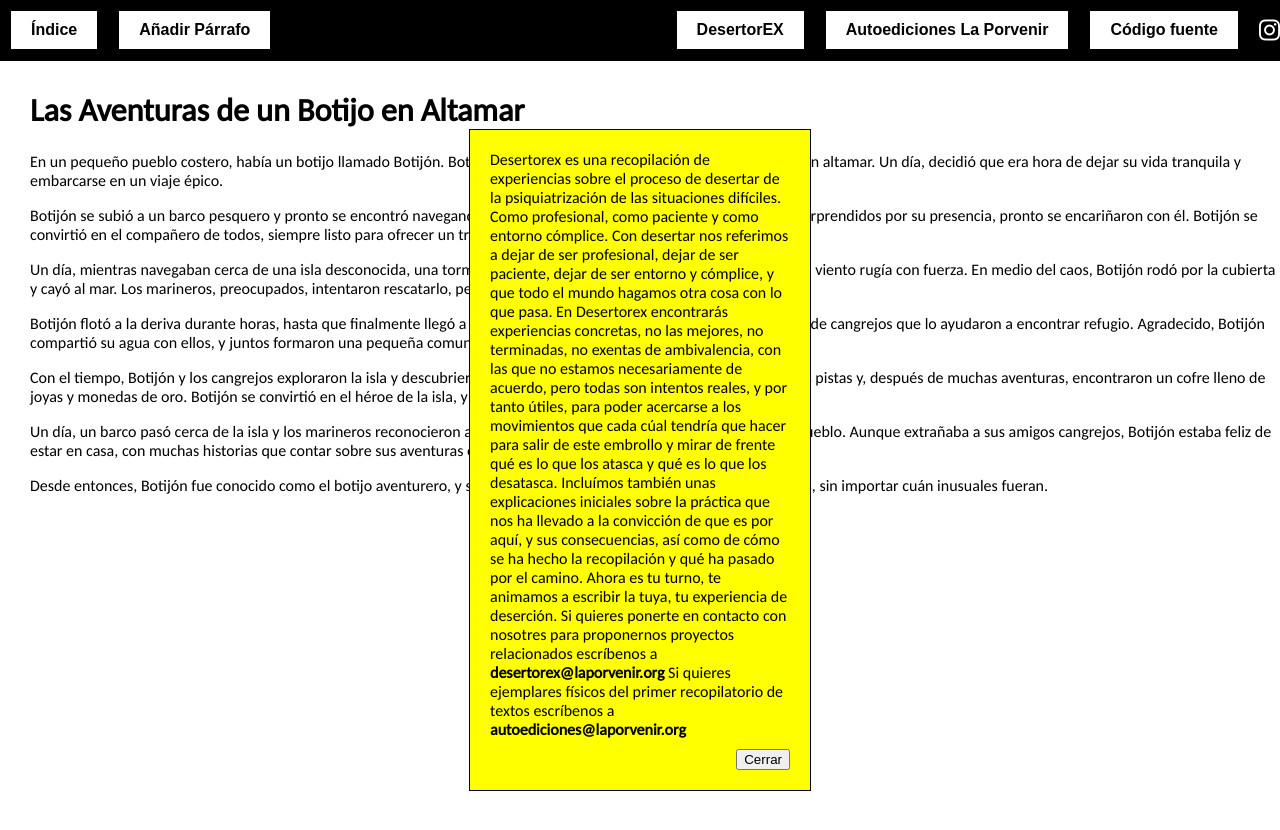
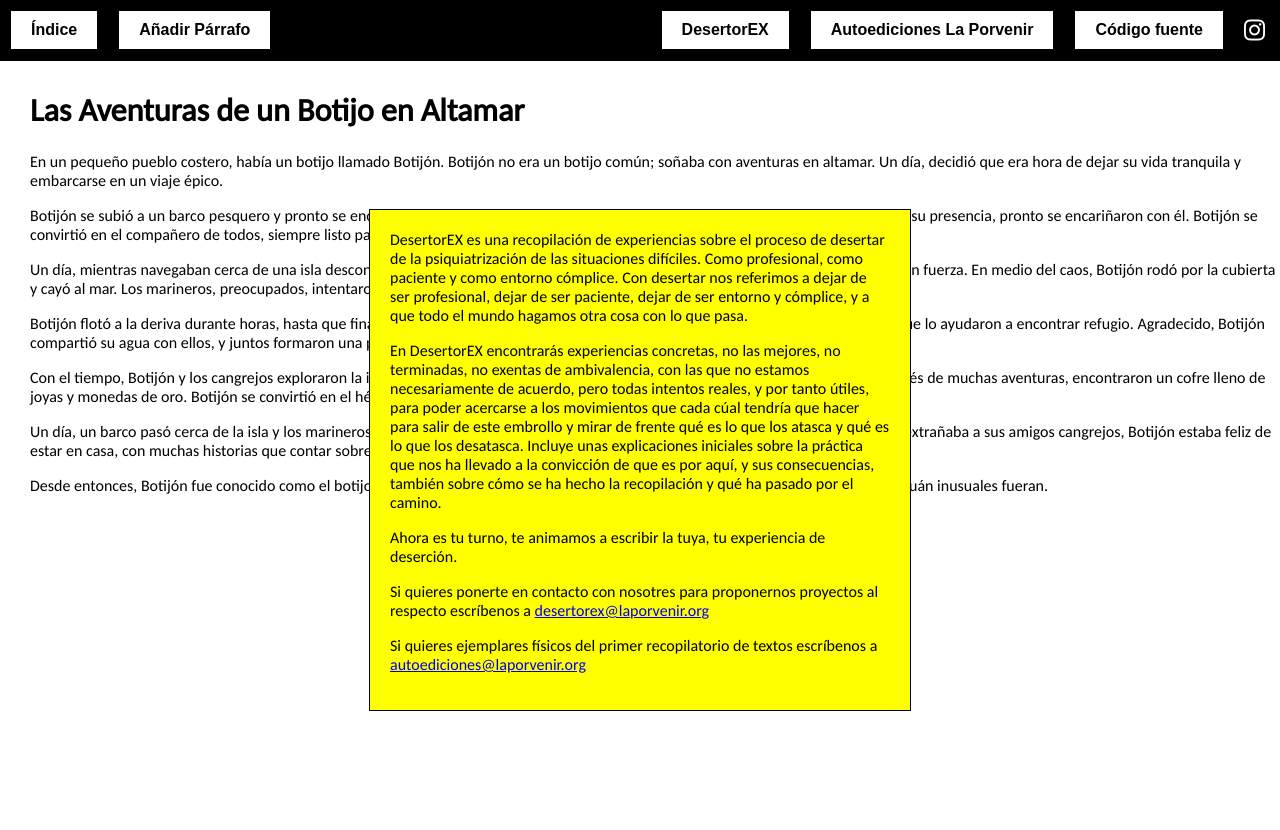
Before and after one commit to sagarrabanana/editable, a Django app: template parrafos/templates/parrafos/mostrar_texto.html in a window 1280 px wide, after a click on "DesertorEX". Shown: the top 830 px of the page. Run offline with Django 5.2, Linux system fonts and the light colour scheme; the template is opened without the code that fills it, so the values that code supplies are empty.

Commit message:
Features/lista deseos (#6)
* indice apañau

* icono insta centrado

* apañado margen superior añadir parrafo

* texto popups check!

---------

Co-authored-by: jon_hawk <jon.aguero@hawkbiosystems.com>

```diff
--- a/parrafos/static/parrafos/styles.css
+++ b/parrafos/static/parrafos/styles.css
@@ -42,6 +42,7 @@ body {
 .header .instagram-icon {
     color: white;
     margin-left: 10px;
+    margin-right: 15px;
     font-size: 24px;
     text-decoration: none;
 }
@@ -56,7 +57,7 @@ body {
     font-size: 1.5em;
 }
 .sidebar {
-    height: 100%;
+    height: calc(100vh - 60px);
     width: 250px;
     position: fixed;
     top: 0;
@@ -88,6 +89,11 @@ body {
 #contenido {
     margin-left: 30px; /* Espacio para el botón "Índice" */
     padding-top: 70px; /* Ajustar según la altura de la cabecera */
+    transition: margin-left 0.5s;
+}
+#contenido-anadir {
+    margin-left: 30px; /* Espacio para el botón "Índice" */
+    padding-top: 10px; /* Ajustar según la altura de la cabecera */
     transition: margin-left 0.5s;
 }
 #contenido.shifted {
@@ -140,13 +146,14 @@ body {
     padding: 20px;
     background-color: yellow; /* Fondo amarillo */
     border: 1px solid black;
-    width: 300px;
+    width: 500px;
     top: 50%;
     left: 50%;
     transform: translate(-50%, -50%);
 }
 .popup p {
     margin: 0;
+    margin-bottom: 1em;
 }
 .popup .close-btn {
     display: block;
--- a/parrafos/templates/parrafos/anadir_parrafo.html
+++ b/parrafos/templates/parrafos/anadir_parrafo.html
@@ -15,7 +15,7 @@
     </style>
 </head>
 <body>
-    <div id="contenido" class="form-container">
+    <div id="contenido-anadir" class="form-container">
         <h1>Añadir un nuevo Párrafo</h1>
         {% if form.errors %}
             <div class="alert alert-danger">
--- a/parrafos/templates/parrafos/mostrar_texto.html
+++ b/parrafos/templates/parrafos/mostrar_texto.html
@@ -61,31 +61,23 @@
         </div>
     </div>
 
-    <div id="quePopup" class="popup">
-        <p>Desertorex es una recopilación de experiencias sobre el proceso de desertar de la psiquiatrización de las situaciones difíciles. Como profesional, como paciente y como entorno cómplice. Con desertar nos referimos a dejar de ser profesional, dejar de ser paciente, dejar de ser entorno y cómplice, y que todo el mundo hagamos otra cosa con lo que pasa.
+    <div id="quePopup" class="popup" onclick="event.stopPropagation()">
+        <p>DesertorEX es una recopilación de experiencias sobre el proceso de desertar de la psiquiatrización de las situaciones difíciles. Como profesional, como paciente y como entorno cómplice. Con desertar nos referimos a dejar de ser profesional, dejar de ser paciente, dejar de ser entorno y cómplice, y a que todo el mundo hagamos otra cosa con lo que pasa.</p>
 
-            En Desertorex encontrarás experiencias concretas, no las mejores, no terminadas, no exentas de ambivalencia, con las que no estamos necesariamente de acuerdo, pero todas son intentos reales, y por tanto útiles, para poder acercarse a los movimientos que cada cúal tendría que hacer para salir de este embrollo y mirar de frente qué es lo que los atasca y qué es lo que los desatasca. Incluímos también unas explicaciones iniciales sobre la práctica que nos ha llevado a la convicción de que es por aquí, y sus consecuencias, así como de cómo se ha hecho la recopilación y qué ha pasado por el camino.
+        <p>En DesertorEX encontrarás experiencias concretas, no las mejores, no terminadas, no exentas de ambivalencia, con las que no estamos necesariamente de acuerdo, pero todas intentos reales, y por tanto útiles, para poder acercarse a los movimientos que cada cúal tendría que hacer para salir de este embrollo y mirar de frente qué es lo que los atasca y qué es lo que los desatasca. Incluye unas explicaciones iniciales sobre la práctica que nos ha llevado a la convicción de que es por aquí, y sus consecuencias, también sobre cómo se ha hecho la recopilación y qué ha pasado por el camino.</p>
 
-            Ahora es tu turno, te animamos a escribir la tuya, tu experiencia de deserción.
+        <p>Ahora es tu turno, te animamos a escribir la tuya, tu experiencia de deserción.</p>
 
-            Si quieres ponerte en contacto con nosotres para proponernos proyectos relacionados escríbenos a <b>desertorex@laporvenir.org</b>
-            Si quieres ejemplares físicos del primer recopilatorio de textos escríbenos a <b>autoediciones@laporvenir.org</b></p>
-        <div class="close-btn">
-            <button onclick="closePopup('quePopup')">Cerrar</button>
-        </div>
+        <p>Si quieres ponerte en contacto con nosotres para proponernos proyectos al respecto escríbenos a <a href="mailto:desertorex@laporvenir.org">desertorex@laporvenir.org</a></p>
+        <p>Si quieres ejemplares físicos del primer recopilatorio de textos escríbenos a <a href="mailto:autoediciones@laporvenir.org">autoediciones@laporvenir.org</a></p>
     </div>
-    <div id="autoedicionesPopup" class="popup">
-        <p>Todo esto no sale de la nada. Mucho de atreverse, muchos palos, muchos desencuentros, muchas conversaciones y reuniones, mucho pensar en común, mucha gente, mucho conocimiento acumulado puesto en práctica, mucha autogestión.
-            Apostamos por la cultura libre, el software libre. Pedimos que se ponga conciencia en que libre no significa gratis, así que si quieres redistribuir lo que sí que tienes con nosotres puedes consultar cómo hacerlo <a href="https://laporvenir.org/tu/" target="_blank"> aquí</a>.</p>
-        <div class="close-btn">
-            <button onclick="closePopup('autoedicionesPopup')">Cerrar</button>
-        </div>
+    <div id="autoedicionesPopup" class="popup" onclick="event.stopPropagation()">
+        <p>Todo esto no sale de la nada. Mucho de atreverse, muchos palos, muchos desencuentros, muchas conversaciones y reuniones, mucho pensar en común, mucha gente, mucho conocimiento acumulado puesto en práctica, mucha autogestión.</p>
+
+    <p>Apostamos por la cultura libre. Pedimos que se ponga conciencia en que libre no significa gratis, así que si quieres redistribuir lo que sí que tienes con nosotres puedes consultar cómo hacerlo <a href="https://laporvenir.org/tu/" target="_blank">aqui</a>.</p>
     </div>
-    <div id="codigoPopup" class="popup">
+    <div id="codigoPopup" class="popup" onclick="event.stopPropagation()">
         <p>Esto es el popup de Código</p>
-        <div class="close-btn">
-            <button onclick="closePopup('codigoPopup')">Cerrar</button>
-        </div>
     </div>
 
     <script>
@@ -115,11 +107,19 @@
         }
 
         function showPopup(popupId) {
-            document.getElementById(popupId).style.display = 'block';
+            var popup = document.getElementById(popupId);
+            popup.style.display = 'block';
+            setTimeout(() => document.addEventListener('click', closePopupOnClickOutside), 0);
         }
 
-        function closePopup(popupId) {
-            document.getElementById(popupId).style.display = 'none';
+        function closePopupOnClickOutside(event) {
+            const popups = document.querySelectorAll('.popup');
+            popups.forEach(popup => {
+                if (popup.style.display === 'block' && !popup.contains(event.target)) {
+                    popup.style.display = 'none';
+                }
+            });
+            document.removeEventListener('click', closePopupOnClickOutside);
         }
     </script>
 </body>
```
